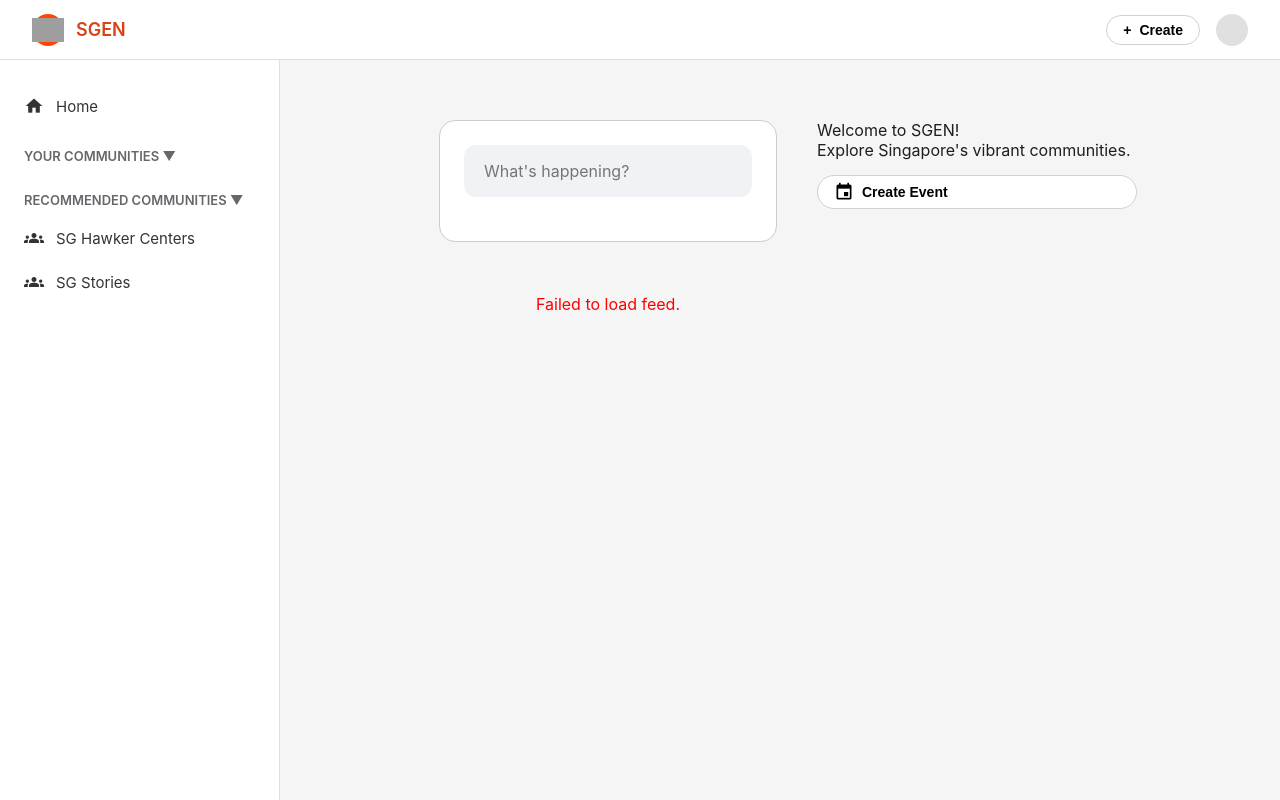
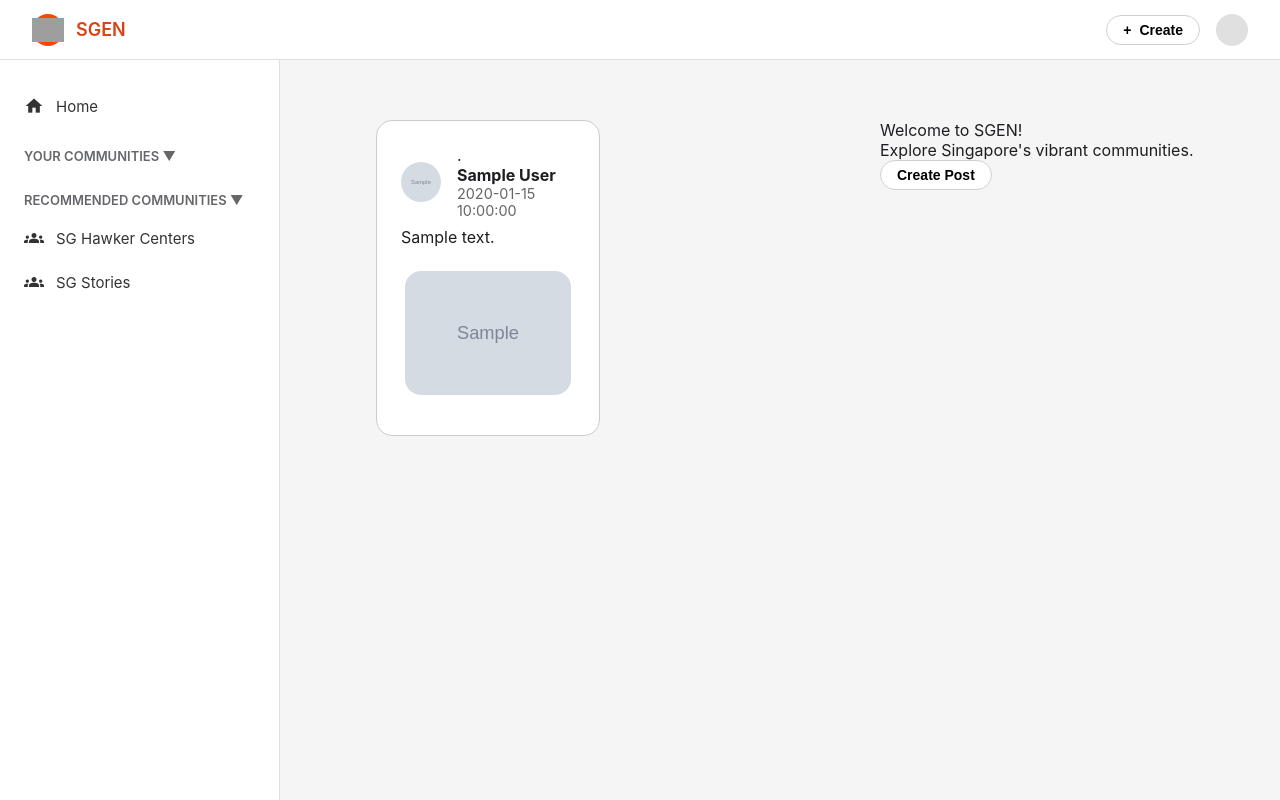
Before and after one commit to Generic-Inc/SGEN, a Python web app: template src/client/templates/index.html in a window 1280 px wide. Run offline with Jinja, Linux system fonts and the light colour scheme; the template is opened without the code that fills it: most values are stand-ins (such as "Sample title", 1, 10 or a date in 2020); grey boxes marked "Sample" are stand-in pictures; grey boxes are pictures that could not be loaded.

Commit message:
Added posts list

```diff
--- a/src/client/templates/components/post.html
+++ b/src/client/templates/components/post.html
@@ -7,7 +7,7 @@
             <div class="post-header">
                 <img src="{{ post.author.avatar_url }}" alt="{{ post.author.display_name }}" class="post-avatar">
                 <div class="post-info">
-                    <h4 class="post-author">{{post.author.display_name}}</h4>
+             .       <h4 class="post-author">{{post.author.display_name}}</h4>
                     <span>{{post.created}}</span>
                 </div>
             </div>
--- a/src/client/templates/index.html
+++ b/src/client/templates/index.html
@@ -1,79 +1,59 @@
 {% extends "base.html" %}
+{% from "components/post.html" import postsfeed %}
+{% block content %}
+<script src="/static/scripts/posts.js"></script>
 
-{% block title %}Home - SGEN{% endblock %}
-
-{% block content %}
 <div class="main-content">
-    <div class="feed-container">
-        <div class="post-card create-trigger-padding">
-            <div class="user-avatar" id="current-user-avatar"></div>
-            <input type="text" class="modal-input no-margin" onclick="openCreateModal('post')" readonly placeholder="What's happening?">
-        </div>
-
-        <div id="feed-content">
-            </div>
-    </div>
-
+    {{ postsfeed(posts) }}
     <div class="right-sidebar">
-        <div id="info-card" class="guidelines-card" style="display: none;">
-            <div id="info-title" class="guidelines-title">Loading...</div>
-            <p class="guidelines-text">
-                <span id="info-desc">Community details loading...</span>
-                <br><br>
-                <strong id="info-members">0 Members</strong>
-            </p>
-        </div>
         <div class="guidelines-card">
             <div class="guidelines-title">Welcome to SGEN!</div>
             <p class="guidelines-text">Explore Singapore's vibrant communities.</p>
-            <button class="create-btn" onclick="openCreateModal('event')" style="margin-top: 15px; width: 100%;">
-                <i class="material-icons">event</i> Create Event
-            </button>
+            <button class="create-btn" onclick="openCreateModal()">Create Post</button>
         </div>
     </div>
 </div>
 
-<div id="create-modal" class="modal-overlay">
-    <div class="modal-container">
-        <div class="modal-form-section">
-            <div class="modal-header-row">
-                <h2 class="modal-header" id="modal-type-title">Create Post</h2>
-                <span class="close-modal" onclick="closeCreateModal()">&times;</span>
+<div id="createEventModal" class="modal-overlay" style="display: none;">
+    <div class="modal-content">
+        <div class="modal-header">
+            <h2 id="modal-title-text">Create New Post</h2>
+            <span class="close-modal" onclick="closeCreateModal()">&times;</span>
+        </div>
+
+        <form id="createEventForm" onsubmit="handleCreateEvent(event)">
+            <div id="community-select-wrapper" class="form-group" style="display:none;">
+                <label>Post To *</label>
+                <select id="modal-community-select" class="form-input"></select>
             </div>
 
-            <div id="community-select-wrapper" class="form-group" style="display:none;">
-                <label class="section-title">Post To:</label>
-                <select id="modal-community-select" class="modal-input"></select>
+            <div class="form-group">
+                <label>Post Image</label>
+                <div class="image-upload-zone" onclick="document.getElementById('eventImageInput').click()">
+                    <span class="material-icons">add_photo_alternate</span>
+                    <span>Add an image</span>
+                    <input type="file" id="eventImageInput" accept="image/*" style="display: none;" onchange="previewImage(this)">
+                </div>
+                <img id="imagePreview" class="image-preview" style="display: none;">
+            </div>
+
+            <div class="form-group">
+                <label>Title *</label>
+                <input type="text" id="eventName" name="eventName" class="form-input" placeholder="Give your post a title" required>
+            </div>
+
+            <div class="form-group">
+                <label>Description *</label>
+                <textarea id="eventDescription" name="eventDescription" class="form-textarea" rows="4" placeholder="What's on your mind?" required></textarea>
             </div>
 
             <input type="hidden" id="modal-target-type" value="post">
-            <input type="hidden" id="modal-community-id-hidden">
 
-            <input type="text" id="item-title" class="modal-input" placeholder="Add a Title">
-
-            <textarea id="item-desc" class="modal-textarea" placeholder="Add a description..."></textarea>
-
-            <div id="event-fields" style="display: none;" class="form-row">
-                <input type="date" id="event-date" class="modal-input">
-                <input type="time" id="event-time" class="modal-input">
+            <div class="modal-actions">
+                <button type="button" class="btn-secondary" onclick="closeCreateModal()">Cancel</button>
+                <button type="submit" class="btn-primary">Create Post</button>
             </div>
-
-            <div class="modal-footer">
-                <div class="image-upload-box-mini" onclick="document.getElementById('file-input').click()">
-                    <i class="material-icons">image</i>
-                    <input type="file" id="file-input" hidden>
-                </div>
-                <button class="post-submit-btn" onclick="handleFormSubmit()">Submit</button>
-            </div>
-        </div>
-
-        <div class="modal-guidelines-section">
-            <div class="guidelines-box">
-                <div class="guidelines-header"><span id="guide-comm-name">Community</span> Rules</div>
-                <div class="guideline-item"><span class="guideline-title">Respect:</span> Be kind to others.</div>
-                <div class="guideline-item"><span class="guideline-title">Relevance:</span> Keep it local to SG.</div>
-            </div>
-        </div>
+        </form>
     </div>
 </div>
 {% endblock %}
--- a/src/server/routing/pages/__init__.py
+++ b/src/server/routing/pages/__init__.py
@@ -7,3 +7,4 @@ pages_blueprint.register_blueprint(pages_community_blueprint, url_prefix='/commu
 from . import pages
 from . import events
 from . import communities
+from . import posts
```
Also changed, not shown: src/server/routing/pages/posts.py (added, +26 -0 lines).
